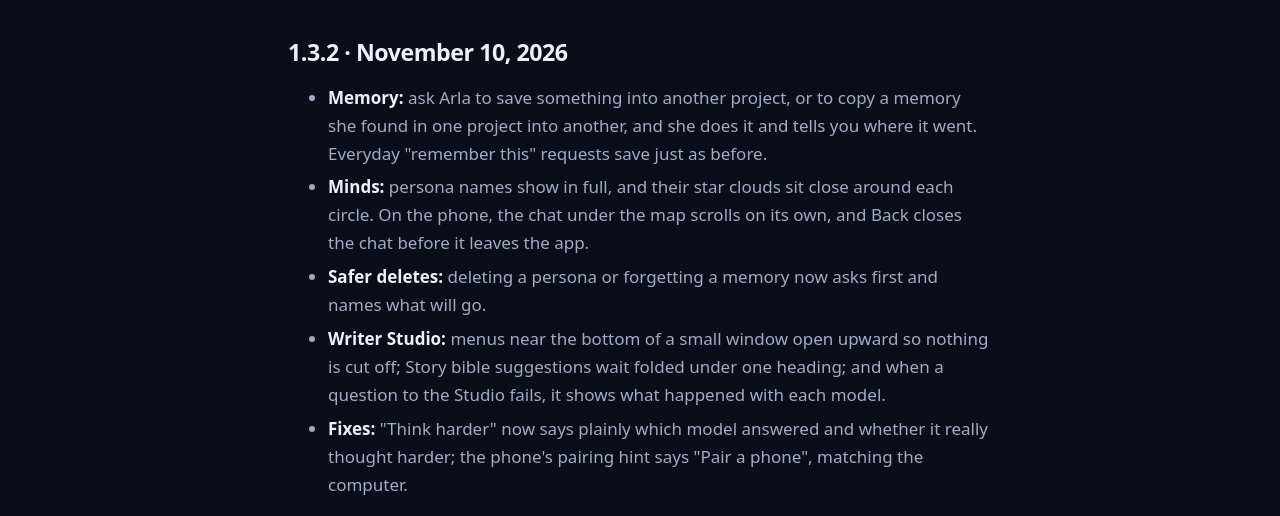
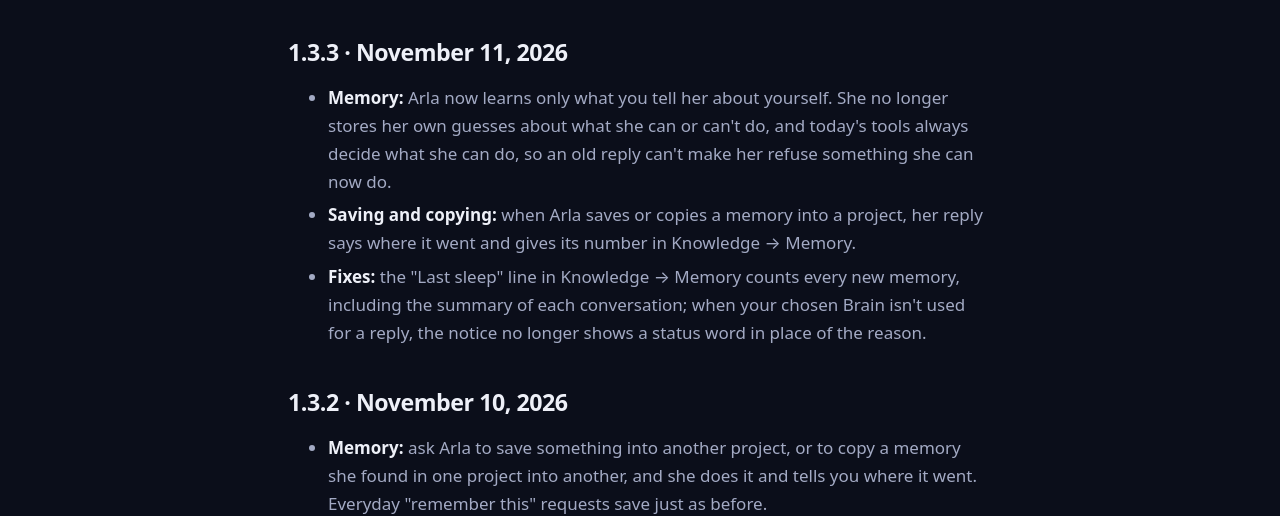
Before and after one commit to Irishwarhound/Arla, a plain HTML site: page docs/arla/whats-new.html in a window 1280 px wide. Shown: the part 298-814 px from the top of the page. Drawn offline with Linux system fonts and the light colour scheme.

Commit message:
Arla 1.3.3 notes
Co-Authored-By: Claude Opus 5.5 <noreply@anthropic.com>

```diff
--- a/docs/arla/whats-new.html
+++ b/docs/arla/whats-new.html
@@ -199,6 +199,12 @@ footer a:hover{color:var(--ink)}
 <p class="version">Release notes</p>
 <h1>What's new in Arla</h1>
 <p>Updates come with your licence (version 1.x is included). Arla tells you when one is available and never installs without your say-so.</p>
+<h2>1.3.3 · November 11, 2026</h2>
+<ul>
+<li><b>Memory:</b> Arla now learns only what you tell her about yourself. She no longer stores her own guesses about what she can or can't do, and today's tools always decide what she can do, so an old reply can't make her refuse something she can now do.</li>
+<li><b>Saving and copying:</b> when Arla saves or copies a memory into a project, her reply says where it went and gives its number in Knowledge → Memory.</li>
+<li><b>Fixes:</b> the "Last sleep" line in Knowledge → Memory counts every new memory, including the summary of each conversation; when your chosen Brain isn't used for a reply, the notice no longer shows a status word in place of the reason.</li>
+</ul>
 <h2>1.3.2 · November 10, 2026</h2>
 <ul>
 <li><b>Memory:</b> ask Arla to save something into another project, or to copy a memory she found in one project into another, and she does it and tells you where it went. Everyday "remember this" requests save just as before.</li>
```
